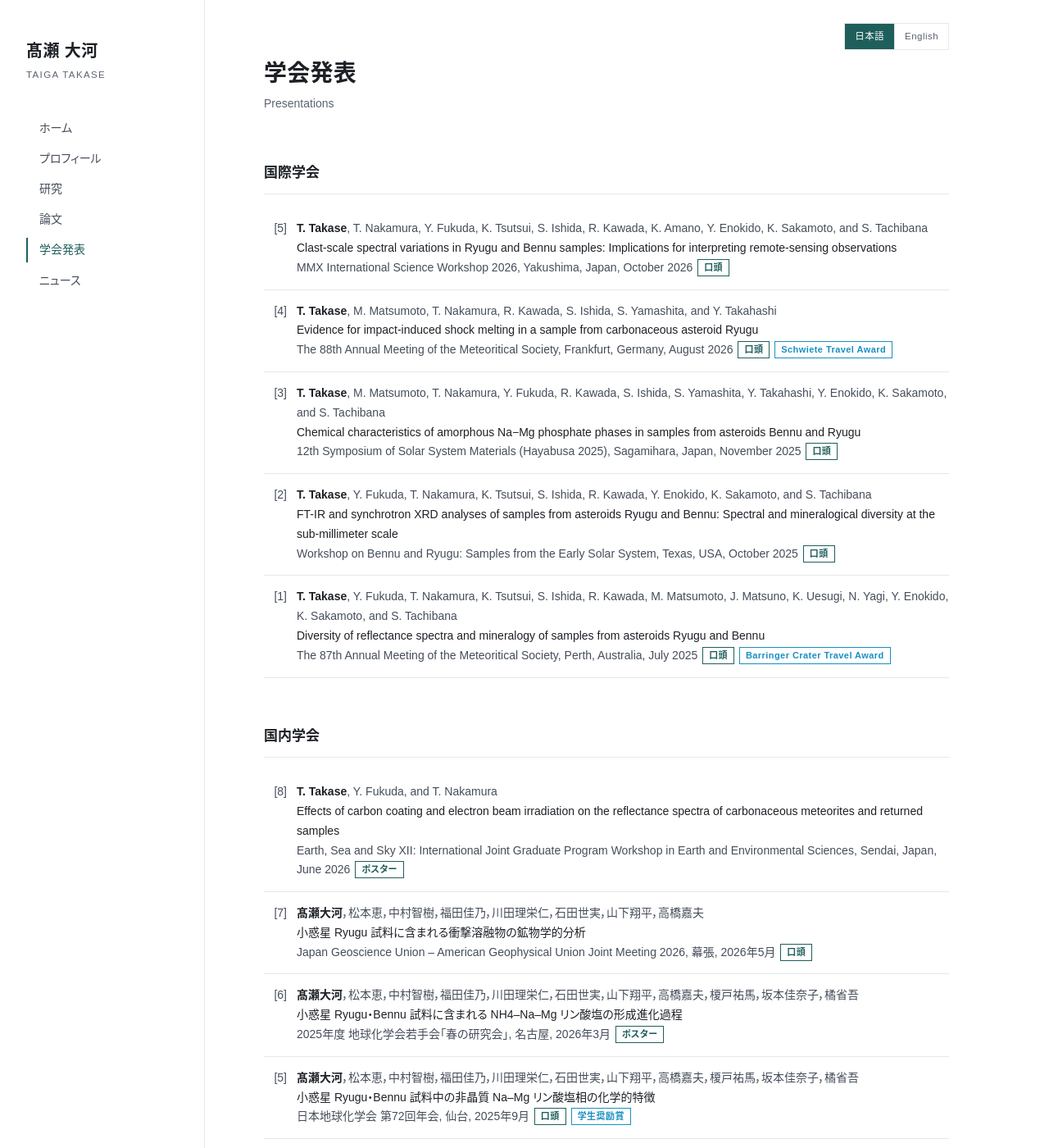
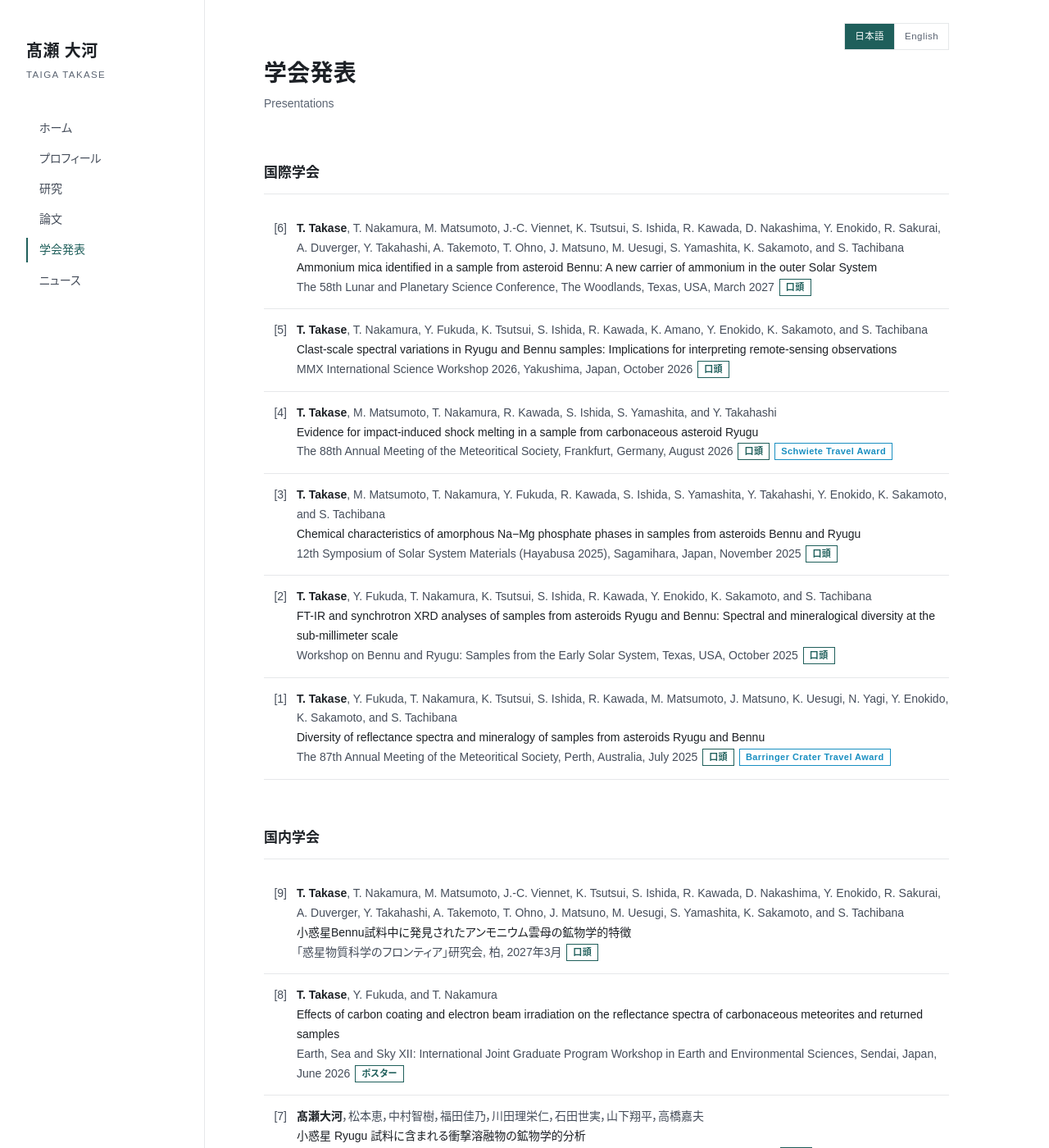
Before and after one commit to takasetaigat1/takasetaigat1.github.io, a Jekyll site: the page built from presentations.html, in a window 1280 px wide and 1400 px high. Shown: the whole window at 82% size. Built offline with Jekyll 4.4.1, drawn with Linux system fonts in a browser that asks for light colours; some web fonts are replaced.

Commit message:
Add LPSC 2027 talk and 惑星物質科学のフロンティア workshop talk (ammonium mica)
Co-Authored-By: Claude Fable 5.1 <noreply@anthropic.com>
Claude-Session: https://claude.ai/code/session_01WJ69PvNMxXwpNZfvYmXkxj

```diff
--- a/_data/presentations.yml
+++ b/_data/presentations.yml
@@ -10,6 +10,25 @@
 #   award: "学生奨励賞"                # 任意
 #   url: ""                          # 任意（要旨など）
 #   title_en / authors_en / meeting_en / place_en / award_en: 英語ページ用（日本語発表のみ。無ければ日本語のまま）
+
+- date: 2027-03
+  scope: international
+  authors: "<me>T. Takase</me>, T. Nakamura, M. Matsumoto, J.-C. Viennet, K. Tsutsui, S. Ishida, R. Kawada, D. Nakashima, Y. Enokido, R. Sakurai, A. Duverger, Y. Takahashi, A. Takemoto, T. Ohno, J. Matsuno, M. Uesugi, S. Yamashita, K. Sakamoto, and S. Tachibana"
+  title: "Ammonium mica identified in a sample from asteroid Bennu: A new carrier of ammonium in the outer Solar System"
+  meeting: "The 58th Lunar and Planetary Science Conference"
+  place: "The Woodlands, Texas, USA"
+  type: 口頭
+
+- date: 2027-03
+  scope: domestic
+  authors: "<me>T. Takase</me>, T. Nakamura, M. Matsumoto, J.-C. Viennet, K. Tsutsui, S. Ishida, R. Kawada, D. Nakashima, Y. Enokido, R. Sakurai, A. Duverger, Y. Takahashi, A. Takemoto, T. Ohno, J. Matsuno, M. Uesugi, S. Yamashita, K. Sakamoto, and S. Tachibana"
+  title: "小惑星Bennu試料中に発見されたアンモニウム雲母の鉱物学的特徴"
+  title_en: "Mineralogical characteristics of ammonium mica discovered in a sample from asteroid Bennu"
+  meeting: "「惑星物質科学のフロンティア」研究会"
+  meeting_en: "Workshop on Frontiers of Planetary Materials Science"
+  place: "柏"
+  place_en: "Kashiwa, Japan"
+  type: 口頭
 
 - date: 2026-10
   scope: international
--- a/presentations.html
+++ b/presentations.html
@@ -24,7 +24,7 @@ permalink: /presentations/
       <span class="ptitle">{{ pr.title }}</span>
       <span class="journal venue">
         {% assign d = pr.date | append: "" | split: "-" %}{% assign yy = d[0] %}{% assign mm = d[1] | plus: 0 %}
-        {% if pr.authors contains "髙瀬" %}{% assign when = yy | append: "年" | append: mm | append: "月" %}{% else %}{% assign months = "January,February,March,April,May,June,July,August,September,October,November,December" | split: "," %}{% assign mi = mm | minus: 1 %}{% assign when = months[mi] | append: " " | append: yy %}{% endif %}
+        {% if pr.authors contains "髙瀬" or pr.title_en %}{% assign when = yy | append: "年" | append: mm | append: "月" %}{% else %}{% assign months = "January,February,March,April,May,June,July,August,September,October,November,December" | split: "," %}{% assign mi = mm | minus: 1 %}{% assign when = months[mi] | append: " " | append: yy %}{% endif %}
         {{ pr.meeting }}{% if pr.place %}, {{ pr.place }}{% endif %}, {{ when }}{% if pr.type %} <span class="badge{% if pr.type == "招待" %} badge-invited{% endif %}">{{ pr.type }}</span>{% endif %}{% if pr.award %} <span class="badge badge-award">{{ pr.award }}</span>{% endif %}
       </span>
       {% if pr.url %}<div class="plinks"><a href="{{ pr.url }}" target="_blank" rel="noopener">Link</a></div>{% endif %}
```
